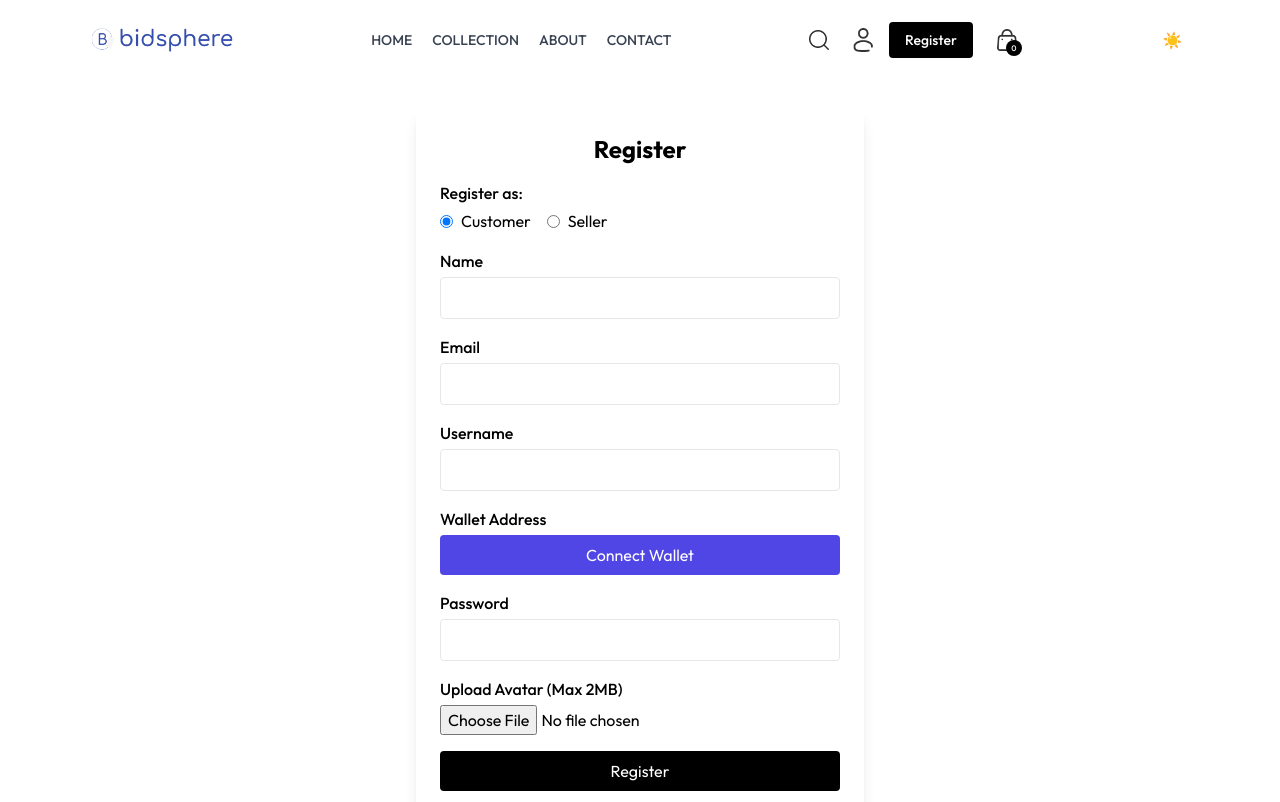
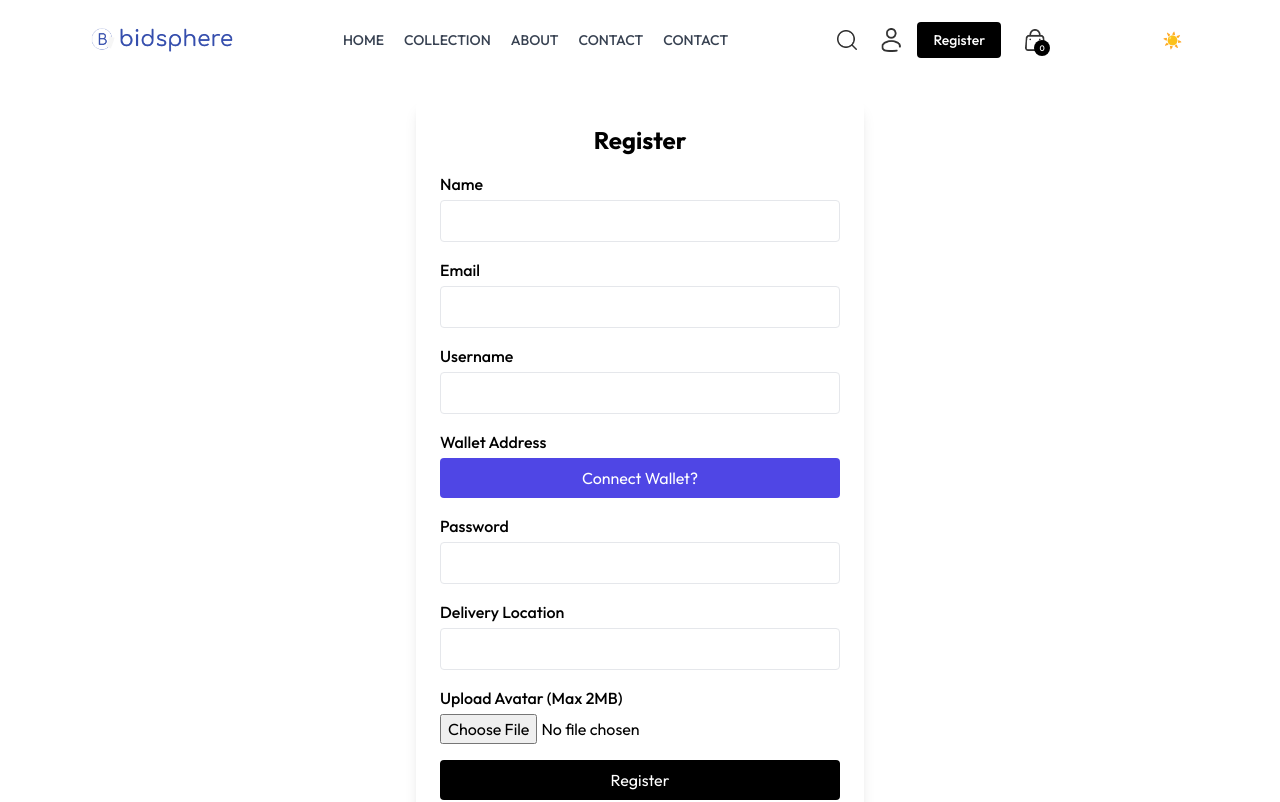
Before and after one commit to Ahmedbaig2004/BidSphere-Frontend, a React (Vite) app: page /Ecommerce-frontend/register in a window 1280 px wide. Shown: the top 802 px of the page. Built offline with nearby package versions, Linux system fonts and the light colour scheme.

Commit message:
registartion updated

```diff
--- a/src/App.jsx
+++ b/src/App.jsx
@@ -17,6 +17,7 @@ import ProductListing from './pages/ProductListing'
 import { Navigate } from 'react-router-dom'
 import { ToastContainer, toast } from 'react-toastify';
 import 'react-toastify/dist/ReactToastify.css';
+import UserDashboard from './pages/UserDashboard'
 
 Home
 const App = () => {
@@ -37,6 +38,8 @@ const App = () => {
       <Route path='/orders' element={<Orders/>} />
       <Route path='/place-order' element={<Placeorder/>} />
       <Route path='/product-listing' element={<ProductListing/>} />
+      <Route path='/dashboard' element={<UserDashboard/>} />
+
       <Route path="*" element={<Navigate to="/" replace />}/>
 
 
--- a/src/components/Navbar.jsx
+++ b/src/components/Navbar.jsx
@@ -33,6 +33,10 @@ const Navbar = () => {
           <p>CONTACT</p>
           <hr className='w-2/4 border-none h-[1.5px] bg-gray-700 hidden dark:bg-gray-100' />
         </NavLink>
+        <NavLink to='/dashboard' className='flex flex-col items-center gap-1'>
+          <p>CONTACT</p>
+          <hr className='w-2/4 border-none h-[1.5px] bg-gray-700 hidden dark:bg-gray-100' />
+        </NavLink>
       </ul>
 
       {/* Right Side Icons */}
@@ -51,6 +55,10 @@ const Navbar = () => {
                 </div>
               </div>
             </div>
+            <NavLink to='/dashboard' className='flex flex-col items-center gap-1'>
+              <p>Dashboard</p>
+              <hr className='w-2/4 border-none h-[1.5px] bg-gray-700 hidden dark:bg-gray-100' />
+            </NavLink>
           </>
         ) : (
           <div className='flex items-center gap-4'>
--- a/src/pages/Register.jsx
+++ b/src/pages/Register.jsx
@@ -17,6 +17,7 @@ const Register = () => {
   const [imageUploadStatus, setImageUploadStatus] = useState('');
   const [debugInfo, setDebugInfo] = useState(null);
   const [walletAddress, setwalletaddress] = useState("")
+  const [deliveryLocation, setDeliveryLocation] = useState("")
   const navigate = useNavigate();
 
   const handleImageUpload = (e) => {
@@ -76,7 +77,7 @@ const Register = () => {
         const responseText = await mediaRes.text();
         let responseData;
         try {
-          responseData = JSON.parse(responseText);
+          responseData = responseText;
         } catch (e) {
           responseData = { rawText: responseText };
           console.log(e);
@@ -90,7 +91,7 @@ const Register = () => {
 
         if (mediaRes.ok) {
           setImageUploadStatus('success');
-          return avatarId;
+          return responseData;
         } else {
           throw new Error(`Upload failed with status: ${mediaRes.status}`);
         }
@@ -116,12 +117,10 @@ const Register = () => {
     setErrorMessage('');
     setIsLoading(true);
 
-    const userId = uuidv4();
-    const generatedAvatarId = avatarId || uuidv4();
 
     try {
       // Try to upload the image first if one was selected
-      let finalAvatarId = generatedAvatarId;  // Default to generated ID
+      let finalAvatarId = '';  // Default to generated ID
       if (avatarBase64) {
         const uploadedId = await uploadImage();
         if (uploadedId) {
@@ -131,28 +130,19 @@ const Register = () => {
 
       // Prepare registration data - match the exact schema from the documentation
       const payload = {
-        profile: {
-          user: {
-            id: userId,
+          userDetails: {
             name,
             avatarId: finalAvatarId,
-            registrationDate: new Date().toISOString(),
-            platformAccess: 0,
+
             walletAddress,
-          },
-          customer: role === 'customer' ? { userID: userId } : null,  // Note: userID (uppercase ID) per schema
-          seller: role === 'seller'
-            ? {
-              id: userId,  // Use id here, not userId per schema
-              reputation: 0,
-              pickupLocation,
-            }
-            : null,
+            deliveryLocation,
+
         },
         username,
         password,
         email,
-      };
+      }
+
 
       console.log("Sending registration payload:", JSON.stringify(payload, null, 2));
 
@@ -228,33 +218,6 @@ const Register = () => {
           </div>
         )}
 
-        <div className="mb-4">
-          <label className="block mb-1 font-medium dark:text-white">Register as:</label>
-          <div className="flex gap-4">
-            <label className="flex items-center dark:text-white">
-              <input
-                type="radio"
-                name="role"
-                value="customer"
-                checked={role === 'customer'}
-                onChange={() => setRole('customer')}
-                className="mr-2"
-              />
-              Customer
-            </label>
-            <label className="flex items-center dark:text-white">
-              <input
-                type="radio"
-                name="role"
-                value="seller"
-                checked={role === 'seller'}
-                onChange={() => setRole('seller')}
-                className="mr-2"
-              />
-              Seller
-            </label>
-          </div>
-        </div>
 
         <div className="mb-4">
           <label className="block mb-1 font-medium dark:text-white">Name</label>
@@ -284,14 +247,19 @@ const Register = () => {
             onClick={connectWallet}
             className="w-full bg-indigo-600 text-white py-2 px-4 rounded hover:bg-indigo-700 transition"
           >
-            {walletAddress ? `Connected: ${walletAddress.slice(0, 6)}...${walletAddress.slice(-4)}` : 'Connect Wallet'}
+            {walletAddress ? `Connected: ${walletAddress.slice(0, 6)}...${walletAddress.slice(-4)}` : 'Connect Wallet?'}
           </button>
         </div>
+
 
 
         <div className="mb-4">
           <label className="block mb-1 font-medium dark:text-white">Password</label>
           <input type="password" value={password} onChange={e => setPassword(e.target.value)} required className="w-full px-3 py-2 border rounded dark:bg-gray-700 dark:text-white" />
+        </div>
+        <div className="mb-4">
+          <label className="block mb-1 font-medium dark:text-white">Delivery Location</label>
+          <input type="text" value={deliveryLocation} onChange={e => setDeliveryLocation(e.target.value)} required className="w-full px-3 py-2 border rounded dark:bg-gray-700 dark:text-white" />
         </div>
 
         <div className="mb-4">
--- /dev/null
+++ b/src/pages/UserDashboard.jsx
@@ -0,0 +1,75 @@
+import React, { useEffect, useState } from "react";
+
+const UserDashboard = () => {
+  const storedProfile = localStorage.getItem("userProfile");
+  const id = storedProfile ? JSON.parse(storedProfile).id : null;
+
+  const [profile, setProfile] = useState(null);
+
+  useEffect(() => {
+    const fetchUserData = async () => {
+      try {
+        const res = await fetch(`http://150.136.175.145:2278/api/user/${id}`, {
+          method: 'GET',
+          headers: {
+            'Content-Type': 'application/json',
+          },
+        });
+
+        const data = await res.json();
+        setProfile(data);
+        console.log("Fetched user data:", data);
+      } catch (error) {
+        console.error("Error fetching user data:", error);
+      }
+    };
+
+    if (id) {
+      fetchUserData();
+    }
+  }, [id]);
+
+  if (!profile) {
+    return <div className="text-center mt-10">Loading profile...</div>;
+  }
+
+  const {
+    name,
+    avatarId,
+    walletAddress,
+    registrationDate,
+    deliveryLocation,
+    platformAccess,
+    reputation,
+  } = profile;
+
+  return (
+    <div className="max-w-2xl mx-auto mt-10 bg-white shadow-lg rounded-2xl p-6">
+      <div className="flex items-center space-x-6">
+        <img
+          src={`http://150.136.175.145:2280/cdn/${avatarId}.png`}
+          alt="Avatar"
+          className="w-24 h-24 rounded-full border"
+        />
+        <div>
+          <h2 className="text-2xl font-bold text-gray-800">{name}</h2>
+          <p className="text-sm text-gray-500">Wallet: {walletAddress}</p>
+          <p className="text-sm text-gray-500">Registered: {new Date(registrationDate).toLocaleDateString()}</p>
+        </div>
+      </div>
+      <div className="mt-6 grid grid-cols-2 gap-4 text-sm text-gray-700">
+        <div>
+          <span className="font-semibold">Location:</span> {deliveryLocation}
+        </div>
+        <div>
+          <span className="font-semibold">Platform Access:</span> {platformAccess}
+        </div>
+        <div>
+          <span className="font-semibold">Reputation:</span> {reputation}
+        </div>
+      </div>
+    </div>
+  );
+};
+
+export default UserDashboard;
```
